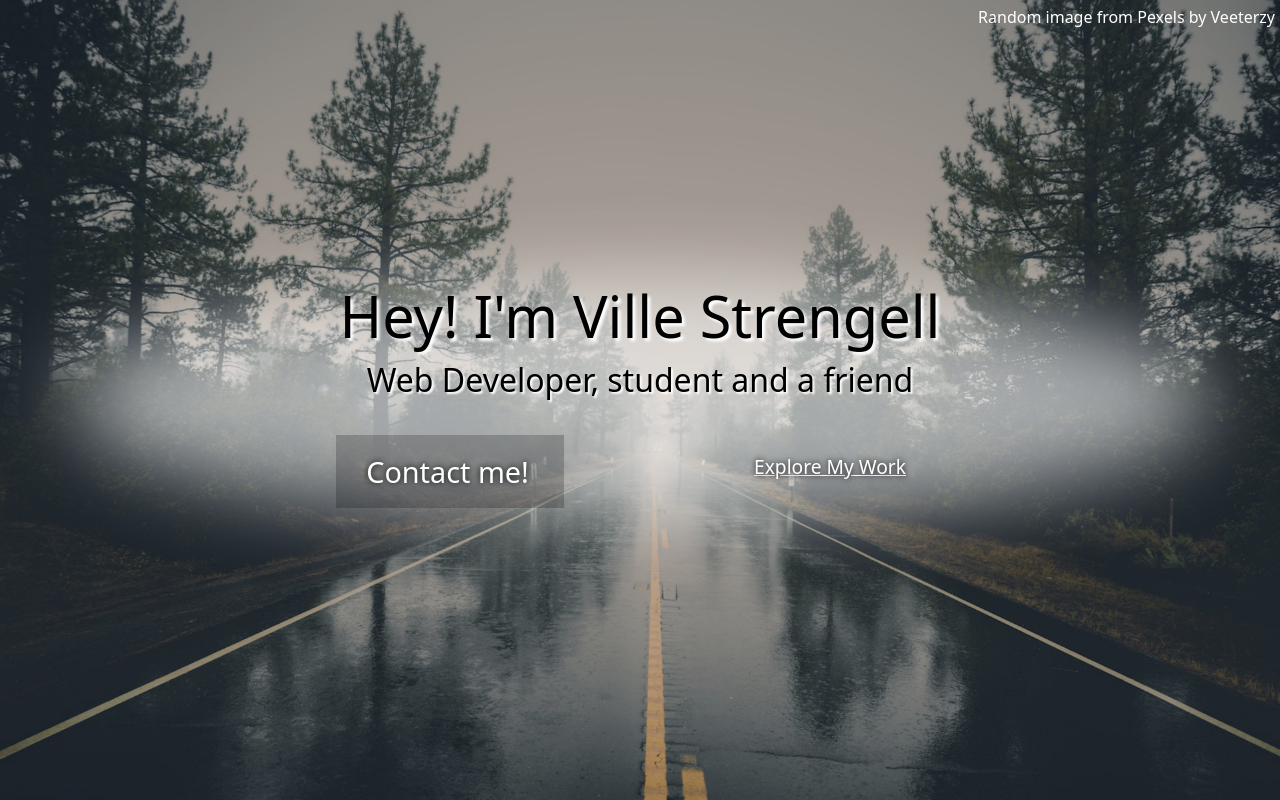
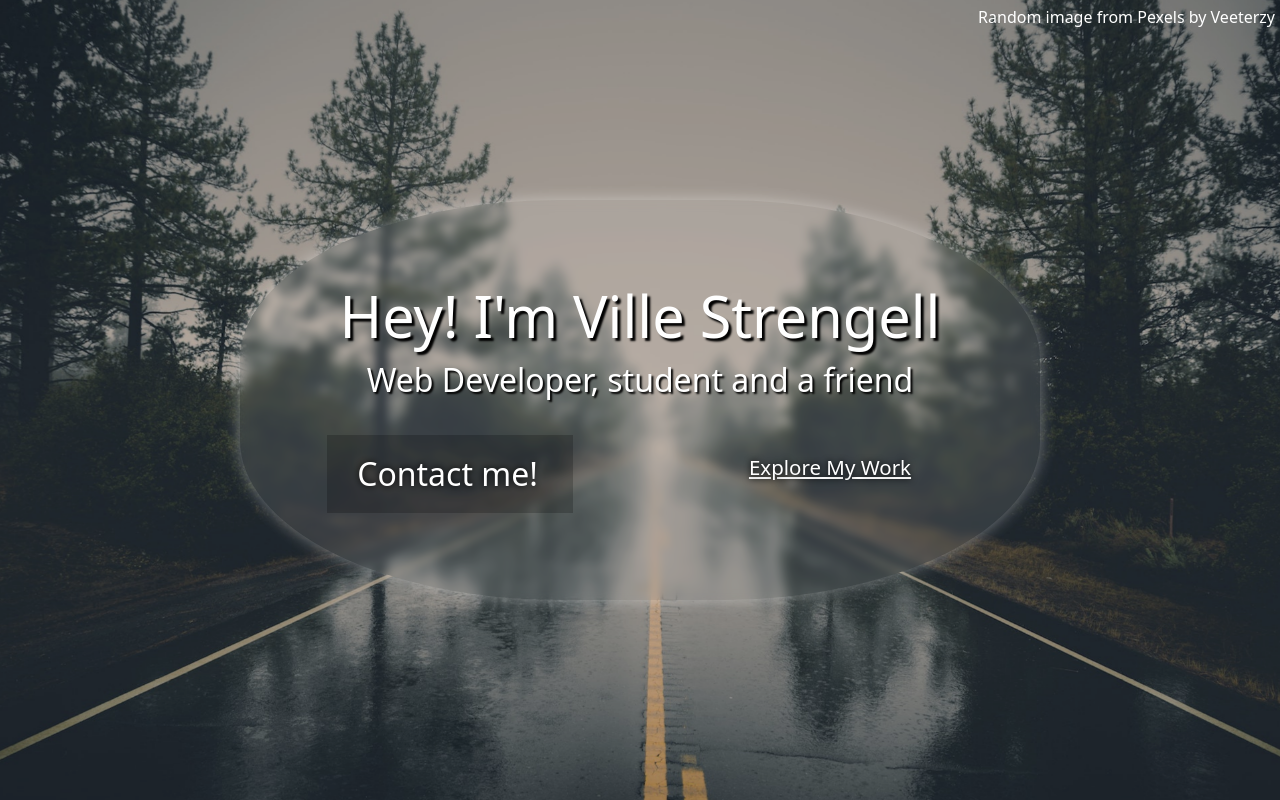
Before and after one commit to strengv1/villestrengell, a React (Vite) app: page / in a window 1280 px wide. Built offline with nearby package versions, Linux system fonts and the light colour scheme.

Commit message:
blur effect changes

```diff
--- a/src/components/Hero.jsx
+++ b/src/components/Hero.jsx
@@ -20,7 +20,6 @@ const Title = () => (
 const SubTitle = () => (
   <div className="row justify-content-center">
     <div className="col-10">
-      <div className="hero-bg-mask" />
       <p className="hero-paragraph">
 
         Web Developer, student and a friend
@@ -70,6 +69,7 @@ const Hero = ({ refToContact }) => {
   return (
     <>                                       {/*src='https://picsum.photos/1920/1080'*/}
       <img className="hero-bg" loading="lazy" src={randomImage.src} />
+      <div className="hero-bg-mask" />
 
       <span style={{position: "absolute", top: "5px", right:"5px", color: "white"}}>
         Random image from Pexels by {randomImage.user}
--- a/src/css/App.css
+++ b/src/css/App.css
@@ -13,6 +13,10 @@ html, body {
   --color-gold: #e7a31a;
   --color-dark-burgundy: #522321;
   --color-light-burgundy: #5f2826;
+  --font-size-small: clamp(1em, 1.6vw, 1.3em);
+  --font-size-medium: clamp(1.2rem, 2.5vw, 2em);
+  --font-size-large: clamp(2.2em, 2.5vw, 3.4em);
+  --font-size-huge: clamp(2.5rem, 5vw, 3.6em);
 }
 
 .wrapper {
@@ -24,7 +28,7 @@ html, body {
 
 .common-title {
   text-align: center;
-  font-size: clamp(2.2em, 2.5vw, 3.4em);
+  font-size: var(--font-size-large);
   color: var(--color-gold);
   position: relative;
   overflow: hidden;
@@ -32,7 +36,7 @@ html, body {
 .common-paragraph {
   padding: 2rem 1rem;
   color: white;
-  font-size: clamp(1em, 1.6vw, 1.3em);
+  font-size: var(--font-size-small);
   text-align: justify;
 }
 .line {
@@ -42,9 +46,9 @@ html, body {
 }
 
 .hero-paragraph {
-  color: black;
-  text-shadow: 2px 2px 2px white;
-  font-size: clamp(1.2rem, 2.5vw, 2em);
+  color: white;
+  text-shadow: 2px 2px 2px black;
+  font-size: var(--font-size-medium);
 }
 .hero {
   text-align: center;
@@ -57,9 +61,9 @@ html, body {
   z-index: -1;
 }
 .hero-title {
-  color: black;
-  text-shadow: 3px 3px 3px white;
-  font-size: clamp(2.5rem, 5vw, 3.6em)
+  color: white;
+  text-shadow: 3px 3px 2px black;
+  font-size: var(--font-size-huge);
 }
 .hero-bg-mask {
   position: absolute;
@@ -67,16 +71,14 @@ html, body {
   left:50%;
   transform: translate(-50%, -50%);
   z-index: -1;
-  width: 100%;
-  height: 30%;
-  border-radius: 50%;
-  background-color: rgba(255, 255, 255, 0.6); /* Change the opacity by adjusting the last value (0.5) */
-  backdrop-filter: blur(40px); /* Adjust the blur radius as needed */
-  filter: blur(40px); /* Fallback for older browsers */
-  -webkit-filter: blur(40px);
-  -moz-filter: blur(40px);
-  -o-filter: blur(40px);
-  -ms-filter: blur(40px);
+  width: 80%;
+  max-width: 800px;
+  height: 45%;
+  min-height: 400px;
+  background: rgba(255,255,255,0.1);
+  border-radius: 40%;
+  backdrop-filter: blur(5px);
+  box-shadow: 0px 0px 16px 0px rgba(255,255,255,0.4);
 }
 .hero-bg {
   position: absolute;
@@ -102,7 +104,7 @@ html, body {
 }
 .cta {
   padding: 15px 35px 15px 30px;
-  font-size: 1.8em;
+  font-size: var(--font-size-medium);
   background-color: rgba(0,0,0,0.2);
   position: absolute;
   margin-top: 15px;
@@ -144,7 +146,7 @@ html, body {
 }
 .secondary-cta {
   padding: 15px 20px;
-  font-size: 1.2em;
+  font-size: var(--font-size-small);
   background-color: transparent;
 }
 .secondary-cta::after {
```
